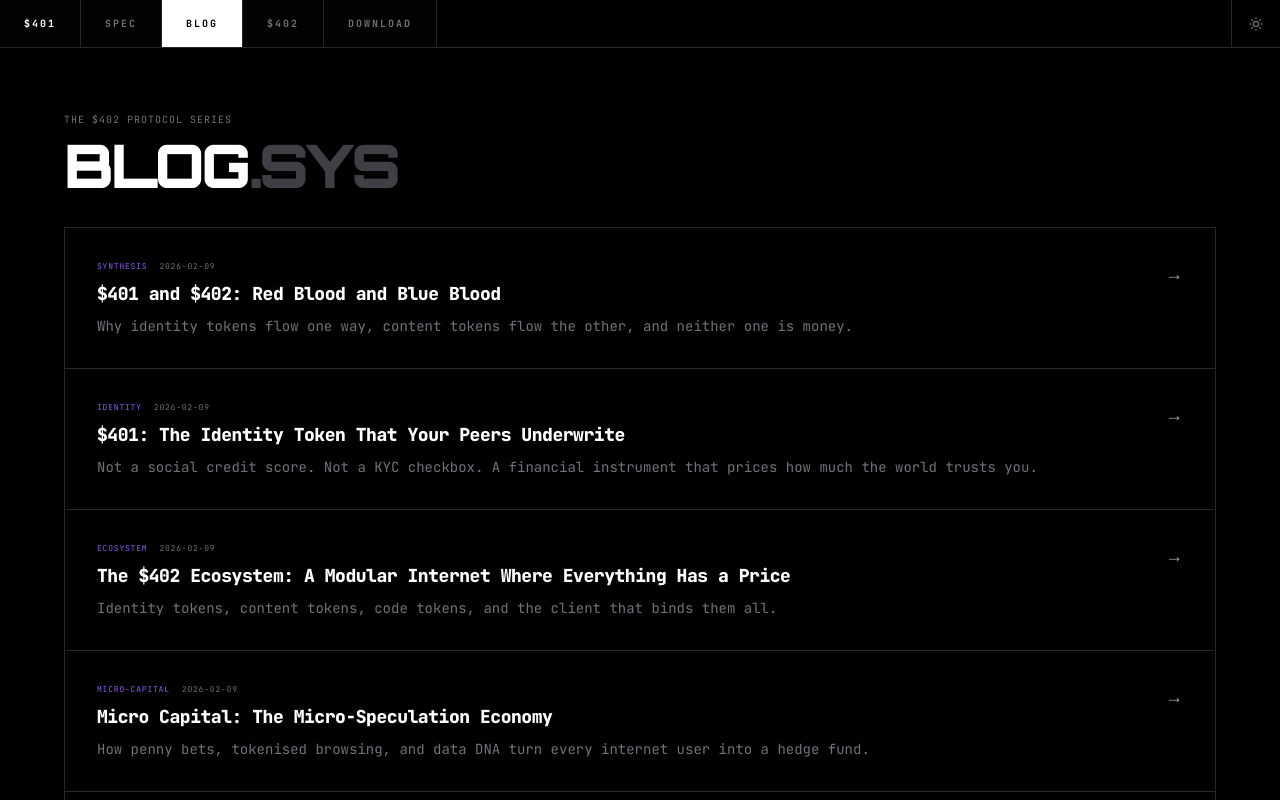
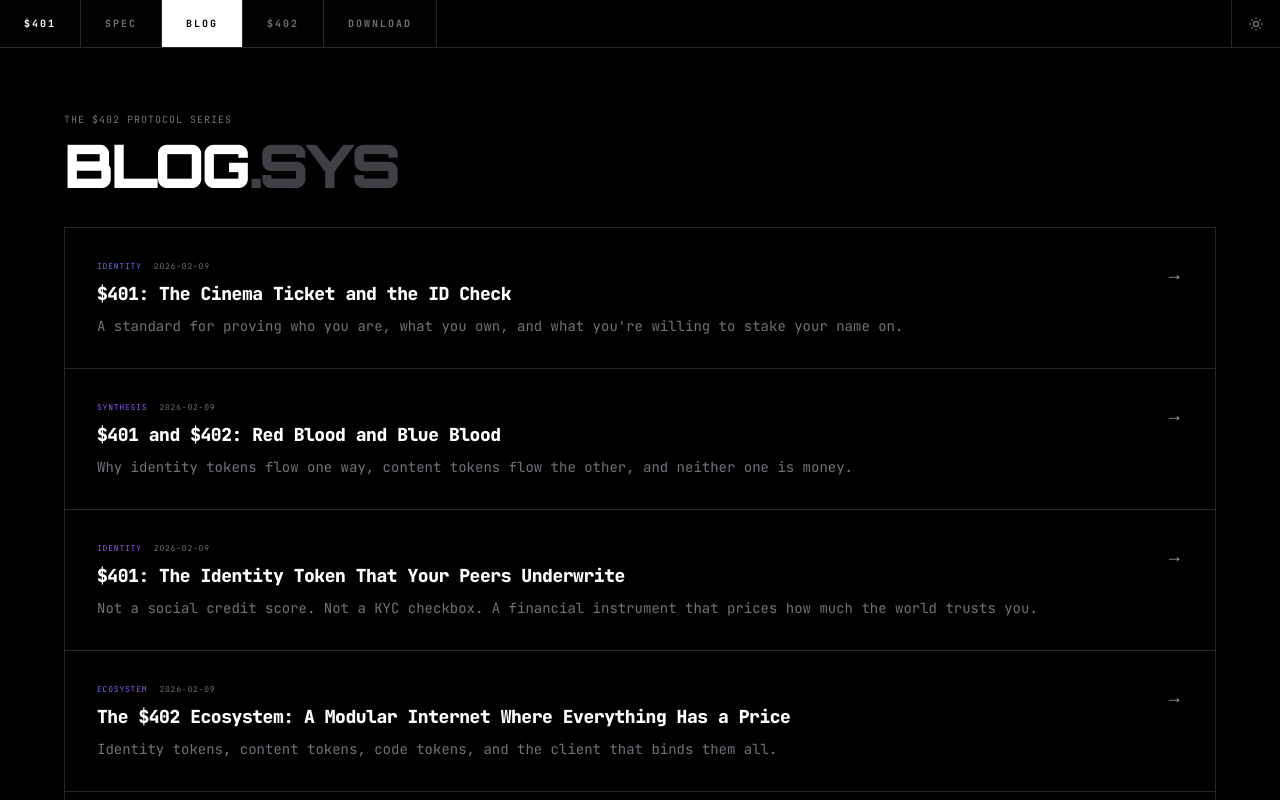
Before and after one commit to b0ase/path401-com, a Next.js app: page /blog in a window 1280 px wide. Shown: the top 800 px of the page. Built offline with nearby package versions, Linux system fonts and the light colour scheme.

Commit message:
blog: add Part 6 — Cinema Ticket and the ID Check
Co-Authored-By: Claude Opus 4.6 <noreply@anthropic.com>

```diff
--- a/app/blog/page.tsx
+++ b/app/blog/page.tsx
@@ -21,6 +21,13 @@ const fadeIn = {
 };
 
 const posts = [
+  {
+    title: '$401: The Cinema Ticket and the ID Check',
+    description: 'A standard for proving who you are, what you own, and what you\'re willing to stake your name on.',
+    href: 'https://b0ase.com/blog/401-cinema-ticket-id-check',
+    date: '2026-02-09',
+    tag: 'identity',
+  },
   {
     title: '$401 and $402: Red Blood and Blue Blood',
     description: 'Why identity tokens flow one way, content tokens flow the other, and neither one is money.',
```
